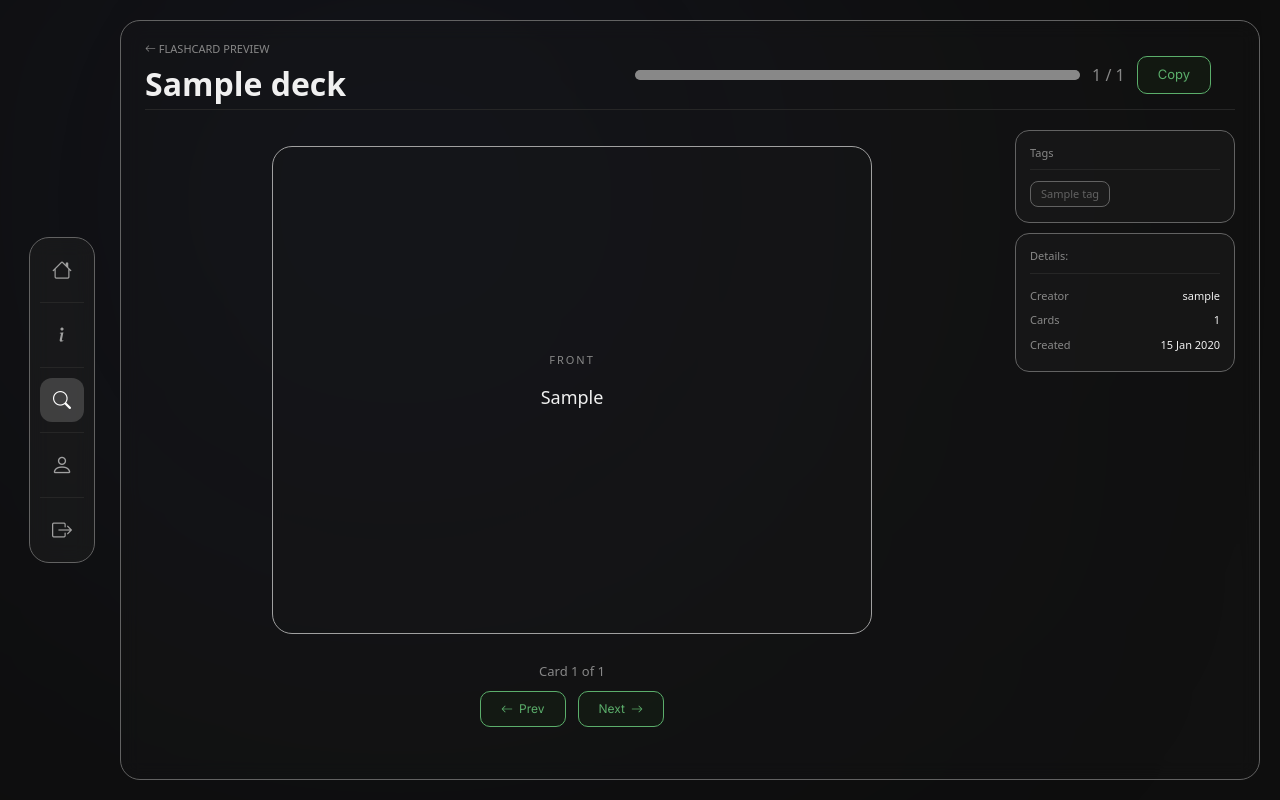
After one commit to RandomMagneticField/AgileWebDevProject, a Flask app: page /discover/deck/1 in a window 1280 px wide. The commit adds this page. Run offline with Flask 3, Linux system fonts and the light colour scheme; a user stored in the database is signed in; tables that the repository leaves empty hold one stand-in row (values such as "Sample post").

Commit message:
Added preview to deck for discover page

```diff
--- a/app/routes.py
+++ b/app/routes.py
@@ -114,6 +114,7 @@ def get_note(note_id):
         'content': note.content_md or '',
         'description': note.description or '',
         'is_public': note.is_public,
+        'creator': note.user.username,
         'tags': [t.name for t in note.tags],
         'created_at': note.created_at.strftime('%d %b %Y'),
         'updated_at': note.updated_at.strftime('%d %b %Y'),
@@ -254,10 +255,11 @@ def get_deck(deck_id):
     return jsonify({
         'id': deck.deck_id,
         'title': deck.title,
+        'creator' : deck.user.username,
         'cards':[{'id' : c.flashcard_id, 'front': c.front, 'back': c.back}
                  for c in sorted(deck.flashcards, key=lambda c: c.order_index)],
         'is_public': deck.is_public,
-        'tags': [t.name for t in deck.tags]
+        'tags': [t.name for t in deck.tags],
     })
 
 @main.route('/api/decks/<int:deck_id>', methods=['POST'])
@@ -496,7 +498,8 @@ def discover_data():
             'title': n.title,
             'body': n.description or '',
             'tags': [t.name for t in n.tags],
-            'date': n.created_at.strftime('%d %b'),
+            'date': n.created_at.strftime('%d %b %Y'),
+            'date_sort': n.created_at.strftime('%Y-%m-%d'),
             'likes': len(n.likes),
             'liked': current_user in n.likes
         }for n in notes],
@@ -505,7 +508,8 @@ def discover_data():
             'title': d.title,
             'count': len(d.flashcards),
             'tags': [t.name for t in d.tags],
-            'date': d.created_at.strftime('%d %b'),
+            'date': d.created_at.strftime('%d %b %Y'),
+            'date_sort': d.created_at.strftime('%Y-%m-%d'),
             'likes': len(d.likes),
             'liked': current_user in d.likes
         } for d in decks]
@@ -581,6 +585,57 @@ def copy_deck(deck_id):
     db.session.commit()
     return jsonify({'success': True, 'id': new_deck.deck_id})
 
+#Note preview
+@main.route('/discover/note/<int:note_id>')
+@login_required
+def note_preview(note_id):
+    note = Note.query.get_or_404(note_id)
+    if not note.is_public:
+        return redirect(url_for('main.discover'))
+    return render_template('discover/note_preview.html', active='discover', note=note)
+
+@main.route('/api/discover/notes/<int:note_id>/preview', methods=['GET'])
+@login_required
+def get_note_preview(note_id):
+    note = Note.query.get_or_404(note_id)
+    if not note.is_public:
+        return jsonify({'error': 'Unauthorised'}), 403
+    return jsonify({
+        'id': note.note_id,
+        'title': note.title,
+        'content': note.content_md or '',
+        'description': note.description or '',
+        'creator': note.user.username,
+        'tags': [t.name for t in note.tags],
+        'created_at': note.created_at.strftime('%d %b %Y'),
+        'updated_at': note.updated_at.strftime('%d %b %Y'),
+    })
+
+#Deck preview
+@main.route('/discover/deck/<int:deck_id>')
+@login_required
+def deck_preview(deck_id):
+    deck = Deck.query.get_or_404(deck_id)
+    if not deck.is_public:
+        return redirect(url_for('main.discover'))
+    return render_template('discover/deck_preview.html', active='discover', deck=deck)
+
+@main.route('/api/discover/decks/<int:deck_id>/preview', methods=['GET'])
+@login_required
+def get_deck_preview(deck_id):
+    deck = Deck.query.get_or_404(deck_id)
+    if not deck.is_public:
+        return jsonify({'error': 'Unauthorised'}), 403
+    return jsonify({
+        'id': deck.deck_id,
+        'title': deck.title,
+        'cards':[{'id' : c.flashcard_id, 'front': c.front, 'back': c.back}
+                 for c in sorted(deck.flashcards, key=lambda c: c.order_index)],
+        'creator': deck.user.username,
+        'tags': [t.name for t in deck.tags],
+        'created_at': deck.created_at.strftime('%d %b %Y'),
+        'count': len(deck.flashcards),
+    })
 
 @main.route('/quiz/active')
 @login_required
--- a/app/static/css/editor.css
+++ b/app/static/css/editor.css
@@ -481,6 +481,11 @@ body.mode-preview .md-preview {
 /* body.mode-preview .write-label {
     display: none;
 } */
+
+.note-preview-page .md-preview {
+    display: block;
+    flex: 1;
+}
 
 @media (max-width: 900px) {
 
--- a/app/static/css/flashcard.css
+++ b/app/static/css/flashcard.css
@@ -241,4 +241,16 @@
         width: 100%;
         padding: 0;
     }
+
+    .fc-controls {
+        margin-top: 25px;
+    }
+
+    .fc-stage p {
+        margin-top: -10px;
+    }
+
+    .dash-container:has(.flashcard-layout) {
+        overflow-y: auto !important;
+    }
 }
--- /dev/null
+++ b/app/static/js/deck_preview.js
@@ -0,0 +1,120 @@
+const DECK_ID = document.getElementById('deck-data').dataset.deckId || null
+
+let cards = []
+let currentIndex = 0
+let isFlipped = false
+
+// markdown renderer
+const renderer = new marked.Renderer()
+
+marked.setOptions({
+    breaks: true,
+    gfm: true,
+    renderer: renderer
+})
+
+// load deck data
+if (DECK_ID) {
+    fetch(`/api/discover/decks/${DECK_ID}/preview`)
+        .then(res => {
+            if (!res.ok) throw new Error(res.status)
+            return res.json()
+        })
+        .then(deck => {
+            document.getElementById('decks-title').innerText = deck.title
+            document.getElementById('detail-creator').textContent = deck.creator || 'unknown'
+            document.getElementById('detail-count').textContent = deck.count ?? '-'
+            document.getElementById('detail-created').textContent = deck.created_at
+            const tagsWrap = document.getElementById('tags-wrap')
+            tagsWrap.innerHTML = ''
+            ;(deck.tags || []).forEach(tag => {
+                const pill = document.createElement('span')
+                pill.className = 'note-tag'
+                pill.textContent = tag
+                tagsWrap.appendChild(pill)
+            });
+            cards = deck.cards
+            if (cards.length === 0) {
+                document.getElementById('counter').textContent = 'No cards'
+                return
+            }
+
+            renderCard()
+        })
+        .catch(err => {
+            console.error('Failed to load deck:', err)
+            document.getElementById('front-text').textContent = 'Failed to load deck.'
+        })
+}
+
+// render current card
+function renderCard() {
+    const card = cards[currentIndex]
+
+    isFlipped = false
+    document.getElementById('inner').classList.remove('flipped')
+
+    document.getElementById('front-text').innerHTML =
+        marked.parse(card.front || '')
+
+    document.getElementById('back-text').innerHTML =
+        marked.parse(card.back || '')
+
+    document.getElementById('counter').textContent =
+        `Card ${currentIndex + 1} of ${cards.length}`
+
+    updateProgress()
+}
+
+// progress bar
+function updateProgress() {
+    const pct = ((currentIndex + 1) / cards.length) * 100
+    document.getElementById('progress-bar').style.width = `${pct}%`
+    document.getElementById('progress-label').textContent =
+        `${currentIndex + 1} / ${cards.length}`
+}
+
+// flip card
+function flipCard() {
+    isFlipped = !isFlipped
+    document.getElementById('inner').classList.toggle('flipped', isFlipped)
+}
+
+// prev card
+function prevCard() {
+    if (currentIndex > 0) {
+        currentIndex--
+        renderCard()
+    }
+}
+
+// next card
+function nextCard() {
+    if (currentIndex < cards.length - 1) {
+        currentIndex++
+        renderCard()
+    }
+}
+
+// copy deck
+function copyDeck() {
+    fetch(`/api/decks/${DECK_ID}/copy`, {
+        method: 'POST'
+    })
+    .then(res => {
+        if (!res.ok) throw new Error(res.status)
+        return res.json()
+    })
+    .then(data => {
+        if (data.success) {
+            const btn = document.getElementById('btn-save')
+            btn.textContent = 'Copied!'
+            setTimeout(() => {
+                btn.textContent = 'Copy'
+            }, 1500)
+        }
+    })
+    .catch(err => {
+        console.error('Failed to copy deck:', err)
+    })
+}
--- a/app/static/js/discover.js
+++ b/app/static/js/discover.js
@@ -44,7 +44,7 @@ function NoteCard(note) {
     return `
         <div class="note-card">
             <div class="note-card-content">
-                <div class="note-card-title">${note.title}</div>
+                <a href="/discover/note/${note.id}" class="note-card-title">${note.title}</a>
                 <div class="note-card-body">${note.body}</div>
                 <div class="note-card-footer">
                     <div class="note-card-tags">${tags}</div>
@@ -72,7 +72,7 @@ function DeckCard(deck) {
             <div class="deck-card-content">
                 <div class="deck-card-header">
                     <div class="deck-card-info">
-                        <div class="deck-card-title">${deck.title}</div>
+                        <a href="/discover/deck/${deck.id}" class="note-card-title">${deck.title}</a>
                         <div class="deck-card-count">${deck.count} Cards</div>
                     </div>
                 </div>
@@ -160,7 +160,6 @@ function toggleDeckLike(btn, deckId){
             // count.textContent = data.likes
             renderCards()
         })
-    sortdata()
 }
 
 function copyNote(btn, noteId){
--- /dev/null
+++ b/app/templates/discover/deck_preview.html
@@ -0,0 +1,104 @@
+{% extends 'base_app.html' %}
+
+{% block title %}Notella — Flashcard Preview{% endblock %}
+
+{% block styles %}
+<link rel="stylesheet" href="{{ url_for('static', filename='css/dashboard.css') }}"/>
+<link rel="stylesheet" href="{{ url_for('static', filename='css/editor.css') }}"/>
+<link rel="stylesheet" href="{{ url_for('static', filename='css/flashcard.css') }}"/>
+<link rel="stylesheet" href="{{ url_for('static', filename='css/flashcard_editor.css') }}"/>
+{% endblock %}
+
+{% block page_content %}
+
+    <!--Header-->
+    <div class="editor-header fc-header">
+        <div class="editor-header-left">
+            <div class="dash-greeting">
+                <a href="{{ url_for('main.discover') }}" class="back-btn">
+                    <i class="bi bi-arrow-left"></i>
+                    Flashcard Preview
+                </a>
+            </div>
+            <div class="dash-title editor-title" id="decks-title"></div>
+        </div>
+
+        <!--Progress-->
+        <div class="editor-header-center">
+            <div class="progress-bar-wrap">
+                <div class="progress-bar-fill" id="progress-bar"></div>
+            </div>
+            <span class="progress-label" id="progress-label"></span>
+            <button class="btn-save" id="btn-save" onclick="copyDeck()">Copy</button>
+        </div>
+    </div>
+
+    <div class="dash-divider"></div>
+
+    <div class="editor-layout">
+        <!--Card viewer-->
+        <div class="flashcard-layout" id="card-viewer">
+            <div class="fc-stage">
+                <div class="viewer" style="min-height: 300px; height: 300px;">
+                    <div class="fc-card" id="card">
+                        <div class="fc-inner" id="inner" onclick="flipCard()">
+
+                            <div class="fc-front">
+                                <p class="fc-label">FRONT</p>
+                                <div class="fc-text" id="front-text"></div>
+                            </div>
+
+                            <div class="fc-back">
+                                <p class="fc-label">BACK</p>
+                                <div class="fc-text" id="back-text"></div>
+                            </div>
+
+                        </div>
+                    </div>
+                </div>
+
+                <div class="fc-controls">
+                    <div class="fc-counter" id="counter">Card 1 of 1</div>
+                    <div class="fc-btns">
+                        <button class="flip-btn" id="btn-prev" onclick="prevCard()" style="width:auto; padding:8px 20px;">
+                            <i class="bi bi-arrow-left"></i> Prev
+                        </button>
+                        <button class="flip-btn" id="btn-next" onclick="nextCard()" style="width:auto; padding:8px 20px;">
+                            Next <i class="bi bi-arrow-right"></i>
+                        </button>
+                    </div>
+                </div>
+            </div>
+        </div>
+
+
+        <!--Side panel-->
+        <div class="editor-side">
+            <div class="editor-side-card">
+                <div class="editor-side-label">Tags</div>
+                <div class="tags-wrap" id="tags-wrap"></div>
+            </div>
+            <div class="editor-side-card">
+                <div class="editor-side-label">Details:</div>
+                <div class="note-detail-row">
+                    <div class="note-detail-label">Creator</div>
+                    <span class="note-detail-value" id="detail-creator">-</span>
+                </div>
+                <div class="note-detail-row">
+                    <div class="note-detail-label">Cards</div>
+                    <span class="note-detail-value" id="detail-count">-</span>
+                </div>
+                <div class="note-detail-row">
+                    <div class="note-detail-label">Created</div>
+                    <span class="note-detail-value" id="detail-created">-</span>
+                </div>
+            </div>
+        </div>
+    </div>
+
+    <div id="deck-data" data-deck-id="{{ deck.deck_id if deck else '' }}"></div>
+
+    <script src="https://cdn.jsdelivr.net/npm/marked/marked.min.js"></script>
+    <script src="{{ url_for('static', filename='js/deck_preview.js') }}"></script>
+
+{% endblock %}
```
Also changed, not shown: app/static/css/discover.css (+9 -0 lines).
